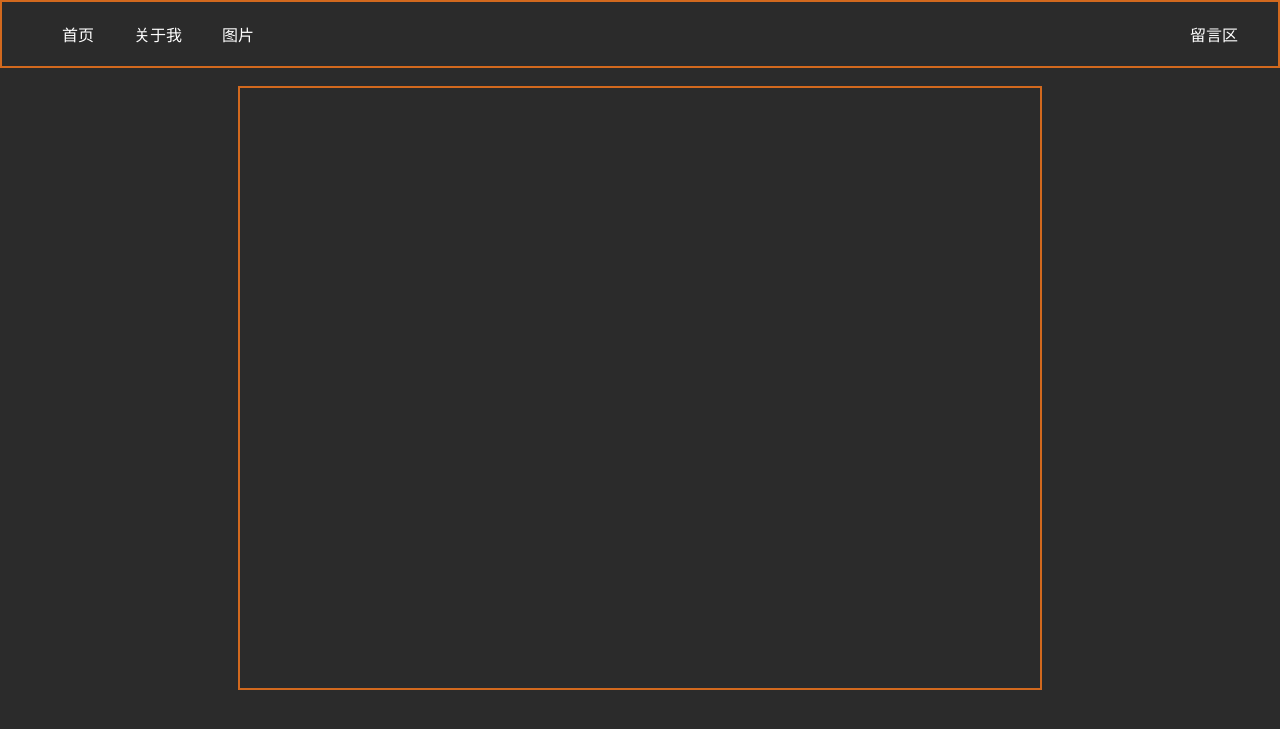
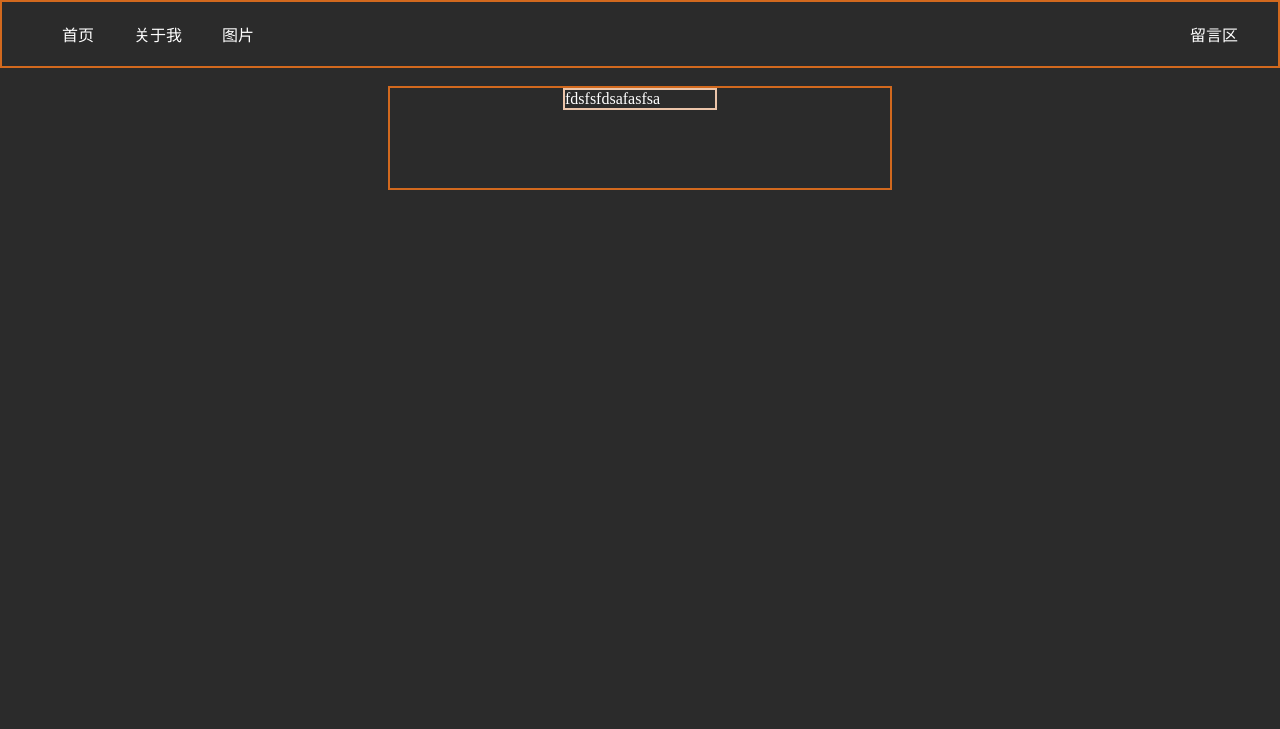
Before and after one commit to sep85911/FlaskProject, a Flask app: template templates/Main.html in a window 1280 px wide. Shown: the top 729 px of the page. Run offline with Flask 2, Linux system fonts and the light colour scheme; the template is opened without the code that fills it, so the values that code supplies are empty; some libraries are stand-ins or nearby versions.

Commit message:
201807300946

```diff
--- a/static/css/Main.css
+++ b/static/css/Main.css
@@ -34,11 +34,19 @@ body {
 
 
 #myGuidePics{
-    width:800px;
-    height:600px;
+    width:500px;
+    height:100px;
     border-style: solid;
     border-color: chocolate;
     border-width:2px;
     margin:0px auto;
+}
+
+#myGuidePics div{
+    margin:0px auto;
+    border-style: solid;
+    border-color: rgb(235, 196, 169);
+    border-width:2px;
+    width:150px;
 
 }
--- a/templates/Main.html
+++ b/templates/Main.html
@@ -28,7 +28,7 @@
     <br/>
 
     <div id="myGuidePics">
-
+        <div>fdsfsfdsafasfsa</div>
     </div>
 
 
```
Also changed, not shown: static/css/JDMain.css (+16 -8 lines).
